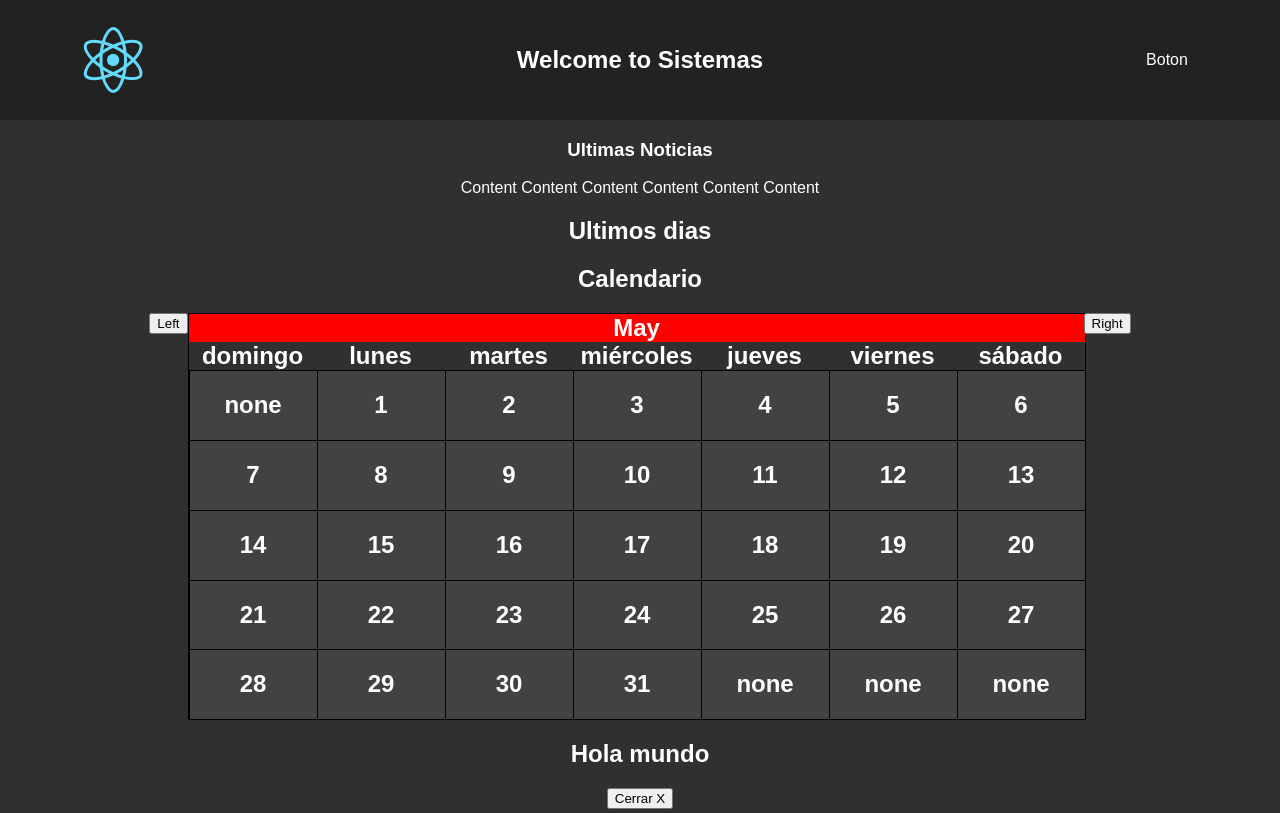
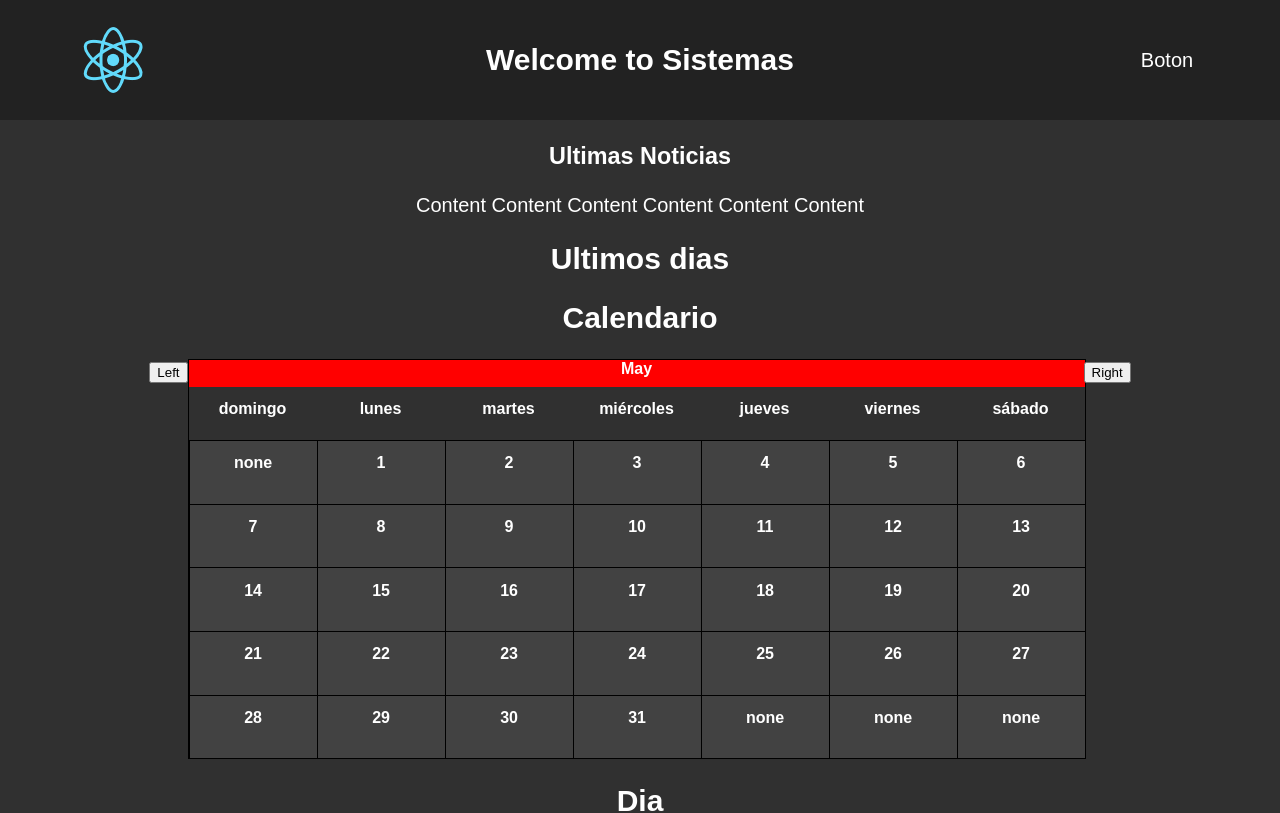
Before and after one commit to Ale9Hack/react-front-end-test, a React (Create React App) app: page / in a window 1280 px wide. Shown: the top 813 px of the page. Built offline with nearby package versions, Linux system fonts and the light colour scheme.

Commit message:
chenges 1

```diff
--- a/src/App.css
+++ b/src/App.css
@@ -1,11 +1,11 @@
 body {
   background: #303030;
-  color: white; }
+  color: white;
+  font-size: 20px; }
 
 #Days .calendar {
   display: flex;
-  justify-content: center;
-  position: relative; }
+  justify-content: center; }
 
 #Days .calendar .calendar-left-container {
   order: 1; }
@@ -15,7 +15,7 @@ body {
 
 #Days .calendar .container {
   order: 2;
-  height: 100%;
+  height: 50vh;
   width: 70%; }
 
 #Days .calendar .container .page {
@@ -23,6 +23,7 @@ body {
   flex-flow: row wrap;
   justify-content: space-between;
   width: 100%;
+  height: calc(100% - 2px);
   border-style: solid;
   border-color: black;
   border-width: 1px; }
@@ -61,9 +62,8 @@ body {
   flex-flow: row wrap;
   justify-content: center; }
 
-#Days .calendar .container .page .day-of-week .container > header h2 {
-  margin: 0;
-  color: white; }
+#Days .calendar .container .page h2 {
+  font-size: 1rem; }
 
 #Turns > ul {
   display: flex;
--- a/src/App.scss
+++ b/src/App.scss
@@ -1,13 +1,13 @@
 body{
   background: #303030;
   color: white;
+  font-size: 20px;
 }
 #Days{
 
 .calendar{
 display: flex;
 justify-content: center;
-position: relative;
 .calendar-left-container,.calendar-right-container{
 
 }
@@ -20,13 +20,14 @@ order: 3;
 }
 .container{
   order: 2;
-  height: 100%;
+  height: 50vh;
   width: 70%;
 .page{
   display: flex;
   flex-flow: row wrap;
   justify-content: space-between;
   width: 100%;
+  height: calc(100% - 2px);
   border-style: solid;
   border-color: black;
   border-width: 1px;
@@ -68,13 +69,10 @@ background: #424242;
   display: flex;
   flex-flow: row wrap;
   justify-content: center;
-&>header{
-h2{
-margin: 0;
-color: white;
 }
 }
-}
+h2{
+font-size: 1rem;
 }
 }
 }
--- a/src/api.js
+++ b/src/api.js
@@ -40,7 +40,7 @@ this.setState({array:array});
 class Api {
   constructor(fake) {
     this.apiURL='http://127.0.0.1:3000/api/'
-    this.dayOfWeekStr=['domingo','lunes','martes','miércoles','jueves','viernes','sábado'];
+    this.dayOfWeekStr=[]
 
    if (fake===false) {
      this.endPoints={
@@ -52,10 +52,20 @@ class Api {
      getDays:"./fakedb/days.json",     getTurns:"./fakedb/turns.json"
      }
    }
+}
 
+
+updateDayOfTheWeekStr(){
+  var width = window.innerWidth, height = window.innerHeight
+  if(height>500){
+    return    this.dayOfWeekStr=['domingo','lunes','martes','miércoles','jueves','viernes','sábado']; }
+  else {
+    return   this.dayOfWeekStr=['dom','lun','mar','mié','jue','vie','sáb']
+  }
 }
 
 createCalendar(options,data,callback){
+return new Promise((resolve,reject)=>{
   var perPage=data.perPage;
   var months=Array.isArray(data.months)?data.months:[];
   var days=[]
@@ -71,7 +81,6 @@ createCalendar(options,data,callback){
   var lastDayOfTheWeek=moment(lastDayOfTheMonth).endOf('isoWeek').subtract(fixStartWeek,'days');
   var currentDay=firstDayOfTheMonth;
   var daysInMonth=moment().add(isNext,'month').daysInMonth();
-  console.log(month);
 
 //Fixed day of prev month and next month
 function fixedDays(){
@@ -98,8 +107,8 @@ fixedDays()
 
   console.log(days);
   months.push({name:month,days:days,prevDays:prevDays,nextDays:nextDays})
-  callback({months:months,dayOfWeekStr:this.dayOfWeekStr})
-}
+  resolve({months:months})
+})}
 
 getDays(options,data,callback){
 
@@ -125,7 +134,6 @@ getTurns(options,callback){
   //Datos requeridos en la api
     var finish=400;
     var interval=10;
-
     var lastTime=-1;
     var count=0;
   // duplica variable para poder procesar un vector ultilizando promises y map.
@@ -135,13 +143,9 @@ getTurns(options,callback){
             count+=1;
           }
    lastTime=res[index].endTime;
-   if(res.length-1==index){
-     if (lastTime+interval<=finish) {
+     if (res.length-1==index&&lastTime+interval<=finish) {
        res.push({startTime:'none',status:'disponible'});
      }
-
-   }
-
 
   }
   callback(res)
--- a/src/component/days.js
+++ b/src/component/days.js
@@ -17,18 +17,18 @@ const DayOfWeek=(props)=>{
 return(
 <article className={props.status+' day-of-week'}>
   <div className='container'>
-    <header>
     <h2>{props.day}</h2>
-    </header></div>
+    </div>
 </article>
 );
 }
 
 const Preview=(props)=>{
 return(
-<h2>
-  Hola mundo
-</h2>
+<section id='preview'>
+<h2>Dia</h2>
+<p>Informacion:</p>
+</section>
 );
 }
 
@@ -40,10 +40,10 @@ export default class Days  extends Component{
       dayOfWeekStr:[]}
     };
     componentDidMount() {
-      api.createCalendar(null,{months:this.state.months},(res)=>{
-        this.setState({months:res.months,dayOfWeekStr:res.dayOfWeekStr});
+      api.createCalendar(null,{months:this.state.months}).then((res)=>{
+        this.setState({months:res.months,dayOfWeekStr:api.updateDayOfTheWeekStr()});
       });
-      }
+  }
 handleClick(event){
 this.props.passDaytoTurn(event)
 }
@@ -51,8 +51,8 @@ moveCalendar (event){
 event.preventDefault()
 var target = event.currentTarget.id
 if (target=='calendar-right-button') {
-  api.createCalendar(null,{months:this.state.months},(res)=>{
-    this.setState({months:res.months,dayOfWeekStr:res.dayOfWeekStr});
+  api.createCalendar(null,{months:this.state.months}).then((res)=>{
+    this.setState({months:res.months,dayOfWeekStr:api.updateDayOfTheWeekStr()});
   });
 }
 else{
```
